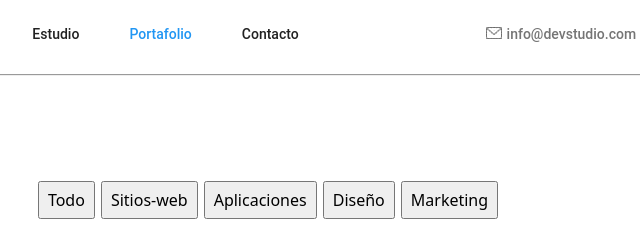
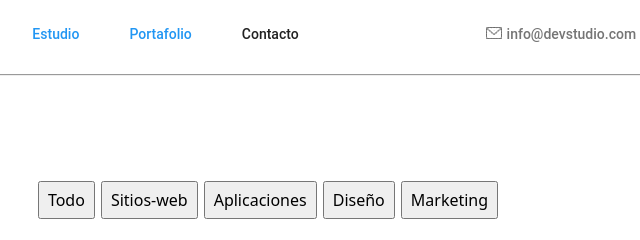
Before and after one commit to gamp300/goit-markup-hw-03, a plain HTML site: page portafolio.html in a window 1280 px wide. In both pictures the pointer is over the link "Estudio". Shown: the top 240 px of the page, 372-1012 px from the left. Drawn offline with nearby package versions, Linux system fonts and the light colour scheme.

Commit message:
03-UP-10

```diff
--- a/css/styles.css
+++ b/css/styles.css
@@ -11,6 +11,8 @@ ul {
 }
 
 .link:hover {
+    cursor: pointer;
+    color: #2196F3;
     font-size: 14px;
     font-weight: 500;
     line-height: 16px;
```
